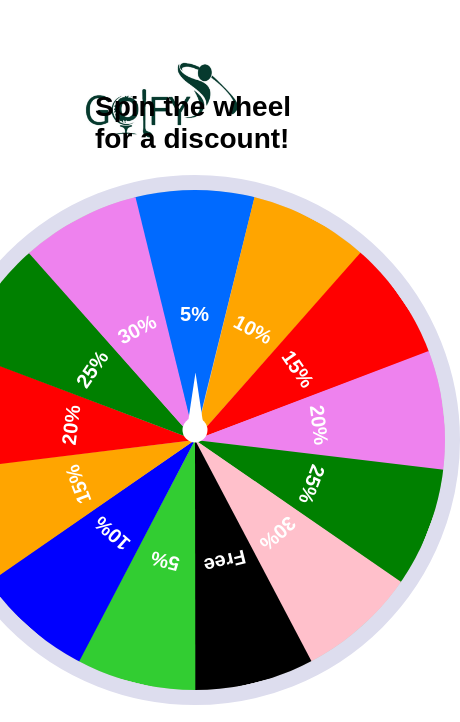
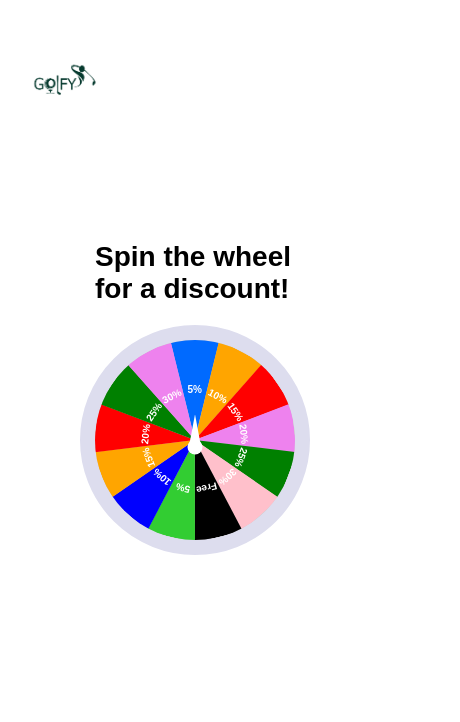
Before and after one commit to realestttt/realestttt, a plain HTML site: page thirdpage.html in a window 390 px wide. Shown: the whole page, 460 px wide, since content can reach past the window. Drawn offline with Linux system fonts and the light colour scheme.

Commit message:
Update style.css

```diff
--- a/style.css
+++ b/style.css
@@ -209,7 +209,7 @@ button:active{
     transition: 2s;
 }
 
-.wheelContainer div:not(.blackArrow){
+.wheelContainer div{
     height: 50%;
     width: 124px;
     position: absolute;
@@ -357,9 +357,63 @@ button:active{
 .logoDiv{
     position: absolute;
     left: 0;
-    top: -100px;
+    top: -00px;
 }
 
 .logoDiv img{
     width: 300px;
 }
+
+@media only screen and (max-width:768px){
+    body{
+        background-color: ;
+    }
+
+    .logoDiv img{
+        width: 120px;
+    }
+
+    .logoDiv{
+        position: absolute;
+        left: 0;
+        top: -00px;
+    }
+
+    .iframeCont{
+        width: 200px!important;
+    }
+
+    .row{
+        flex-direction: column;
+    }
+
+    .sure{
+        text-align: center;
+    }
+
+    .wheelContainer{
+        width: 200px;
+        height: 200px;
+
+    }
+
+    .wheelContainer div{
+        width: 49.6px;
+        left: 75.1px;
+        height: 50%;
+        font-size: 10px;
+    }
+
+    .selector{
+        height: 15px;
+        width: 15px;
+        top: 52%;
+    }
+
+    .blackArrow{
+        height: 30px;
+        width: 19px;
+    }
+
+
+}
```
